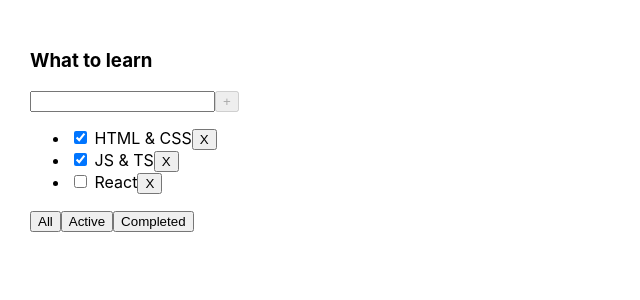
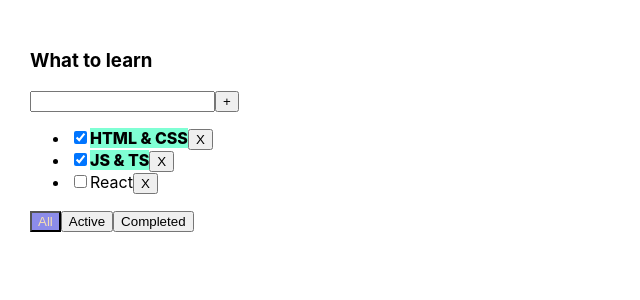
Before and after one commit to Tenebran/Sergej-TodoList, a React (Create React App) app: page / in a window 1280 px wide. Shown: the top 300 px of the page, without its empty margins (0-640 px from the left). Built offline with nearby package versions, Linux system fonts and the light colour scheme.

Commit message:
changes-1.4.2

```diff
--- a/src/App.scss
+++ b/src/App.scss
@@ -5,3 +5,26 @@
     margin-right: 50px;
   }
 }
+
+.btn-active {
+  background-color: rgb(140, 140, 233);
+  color: wheat;
+  cursor: pointer;
+}
+
+.taskIsDone {
+  background-color: aquamarine;
+  font-weight: 800;
+}
+
+.input-error {
+  border: red 2px solid;
+}
+
+.error {
+  color: red;
+  font-weight: 900;
+  font-size: 14px;
+  text-align: center;
+  width: 100%;
+}
--- a/src/App.tsx
+++ b/src/App.tsx
@@ -24,8 +24,8 @@ function App() {
     setTasksForTodoList(tasksForTodoList.filter(tasks => tasks.id !== id));
   };
 
-  const chageTaskStatus = (id: string) => {
-    setTasksForTodoList(tasksForTodoList.map(t => (t.id === id ? { ...t, isDone: !t.isDone } : t)));
+  const chageTaskStatus = (id: string, isDone: boolean) => {
+    setTasksForTodoList(tasksForTodoList.map(t => (t.id === id ? { ...t, isDone } : t)));
   };
 
   const changeFilter = (value: FilterValueType) => {
--- a/src/components/TodoList/TodoList.tsx
+++ b/src/components/TodoList/TodoList.tsx
@@ -1,4 +1,4 @@
-import React, { useState } from 'react';
+import React, { ChangeEvent, useState } from 'react';
 import { FilterValueType, TaskType } from '../../App';
 
 type TodoListPropsType = {
@@ -8,14 +8,20 @@ type TodoListPropsType = {
   filter: FilterValueType;
   changeFilter: (value: FilterValueType) => void;
   addTask: (title: string) => void;
-  chageTaskStatus: (id: string) => void;
+  chageTaskStatus: (id: string, isDone: boolean) => void;
 };
 
 export const TodoList = (props: TodoListPropsType) => {
   const [title, setTitle] = useState<string | undefined>();
+  const [error, setError] = useState<boolean>(false);
 
   const addTask = () => {
-    title && props.addTask(title);
+    const trimmedTitle = title?.trim();
+    if (trimmedTitle) {
+      props.addTask(trimmedTitle);
+    } else {
+      setError(true);
+    }
     setTitle('');
   };
 
@@ -27,6 +33,7 @@ export const TodoList = (props: TodoListPropsType) => {
 
   const onChangeTitle = (e: React.ChangeEvent<HTMLInputElement>) => {
     setTitle(e.target.value);
+    error && setError(false);
   };
 
   const onCklickHandlerCreator = (value: FilterValueType) => () => props.changeFilter(value);
@@ -35,23 +42,25 @@ export const TodoList = (props: TodoListPropsType) => {
     <div>
       <h3>{props.title}</h3>
       <div>
-        <input value={title} onChange={onChangeTitle} onKeyDown={onEnterAddTask} />
-        <button onClick={addTask} disabled={!title}>
-          +
-        </button>
+        <input
+          value={title}
+          onChange={onChangeTitle}
+          onKeyDown={onEnterAddTask}
+          className={error ? 'input-error' : ''}
+        />
+        <button onClick={addTask}>+</button>
+        {error && <div className="error">Please enter task title</div>}
       </div>
       {props.tasks.length ? (
         <ul>
           {props.tasks.map(task => {
             const removeTask = () => props.onDelete(task.id);
+            const changeTaskStatus = (e: ChangeEvent<HTMLInputElement>) =>
+              props.chageTaskStatus(task.id, e.currentTarget.checked);
             return (
               <li key={task.id}>
-                <input
-                  type="checkbox"
-                  checked={task.isDone}
-                  onChange={() => props.chageTaskStatus(task.id)}
-                />{' '}
-                <span>{task.title}</span>
+                <input type="checkbox" checked={task.isDone} onChange={e => changeTaskStatus(e)} />
+                <span className={task.isDone ? 'taskIsDone' : ''}>{task.title}</span>
                 <button onClick={removeTask}> X</button>
               </li>
             );
@@ -62,9 +71,24 @@ export const TodoList = (props: TodoListPropsType) => {
       )}
 
       <div>
-        <button onClick={onCklickHandlerCreator('all')}>All</button>
-        <button onClick={onCklickHandlerCreator('active')}>Active</button>
-        <button onClick={onCklickHandlerCreator('completed')}>Completed</button>
+        <button
+          className={props.filter === 'all' ? 'btn-active' : ''}
+          onClick={onCklickHandlerCreator('all')}
+        >
+          All
+        </button>
+        <button
+          onClick={onCklickHandlerCreator('active')}
+          className={props.filter === 'active' ? 'btn-active' : ''}
+        >
+          Active
+        </button>
+        <button
+          onClick={onCklickHandlerCreator('completed')}
+          className={props.filter === 'completed' ? 'btn-active' : ''}
+        >
+          Completed
+        </button>
       </div>
     </div>
   );
```
